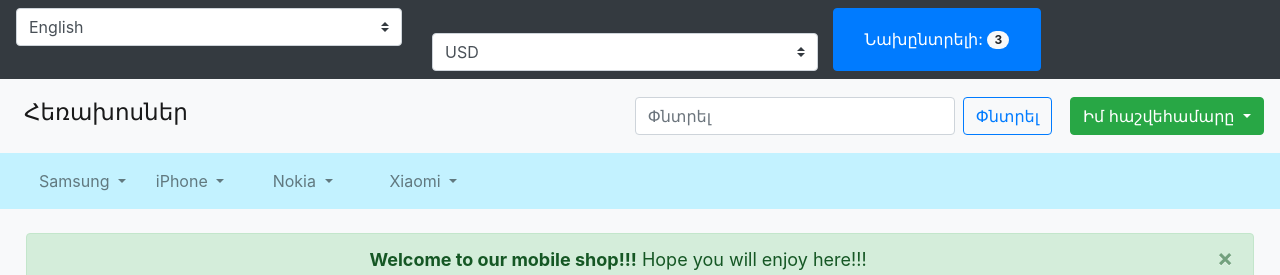
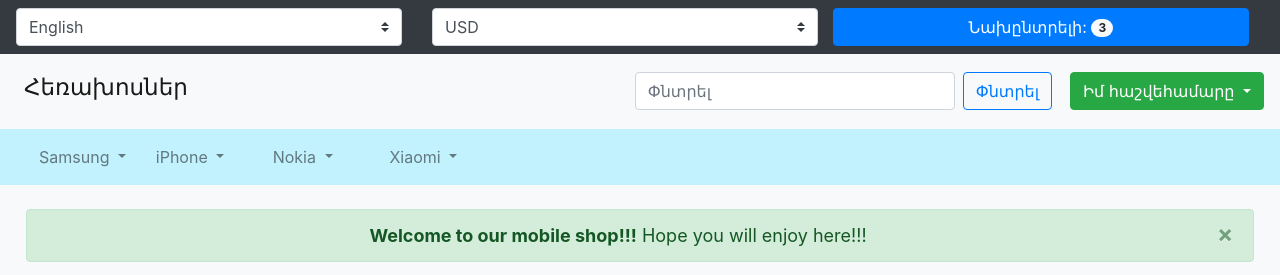
Before and after one commit to sosemarkosyan/Bootstrap-coding, a plain HTML site: page index.html in a window 1280 px wide. Shown: the top 275 px of the page. Drawn offline with nearby package versions, Linux system fonts and the light colour scheme.

Commit message:
Add files via upload

```diff
--- a/index.html
+++ b/index.html
@@ -20,7 +20,7 @@
           <option>Armenian</option>
         </select>
       </div>
-      <div class="input-group col-12 col-md-4" style="margin-top:2%;">
+      <div class="input-group col-12 col-md-4" >
         <select title="Currency" class="custom-select" id="inputGroupSelect" aria-label="Example select with button addon">
           <option selected>USD</option>
           <option>AMD</option>
@@ -29,7 +29,7 @@
           <option>GBP</option>
         </select>
       </div>
-      <button type="button" class="btn btn-primary d-none d-md-block col-sm-2">
+      <button type="button" class="btn btn-primary d-none d-md-block col-sm-4">
         Նախընտրելի: <span class="badge badge-pill badge-light">3</span>
         <span class="sr-only">wishes count</span></div>
       </button>
```
Also changed, not shown: product.html (+1 -1 lines), shop.html (+1 -1 lines).
